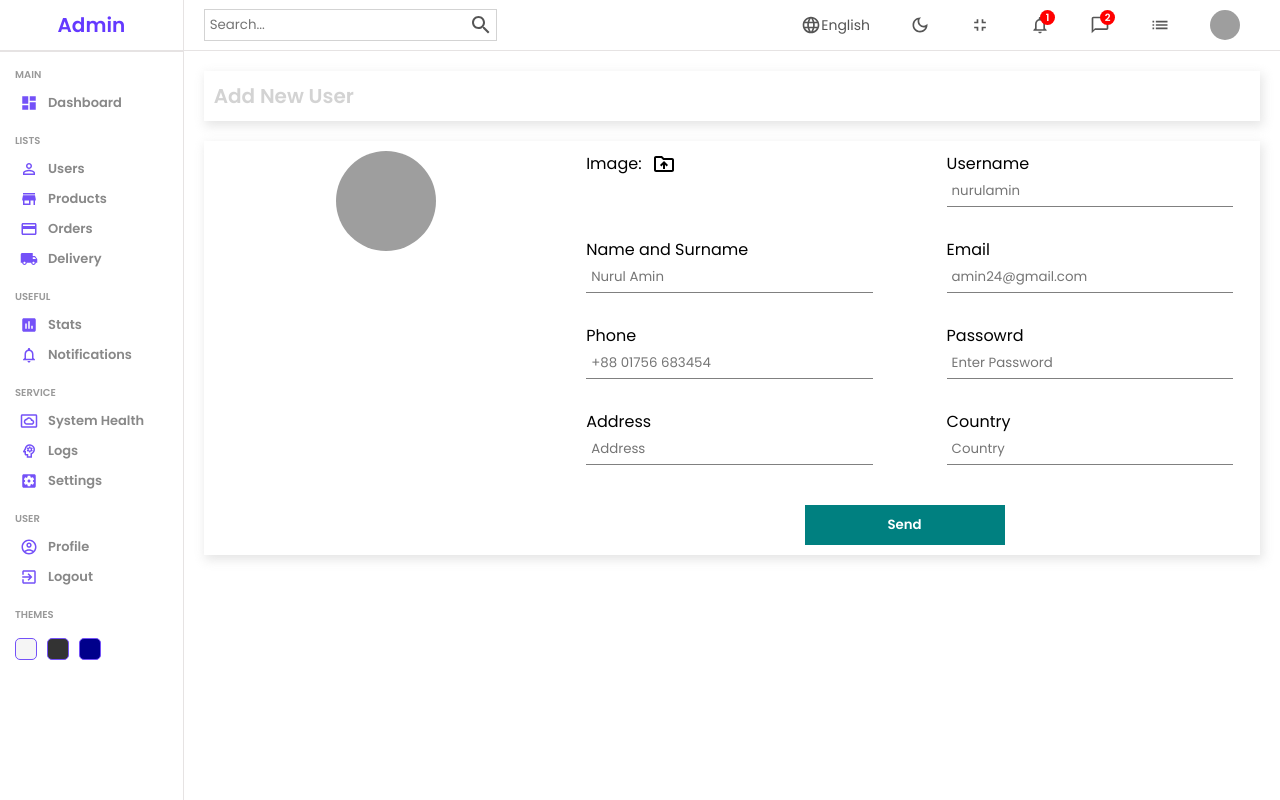
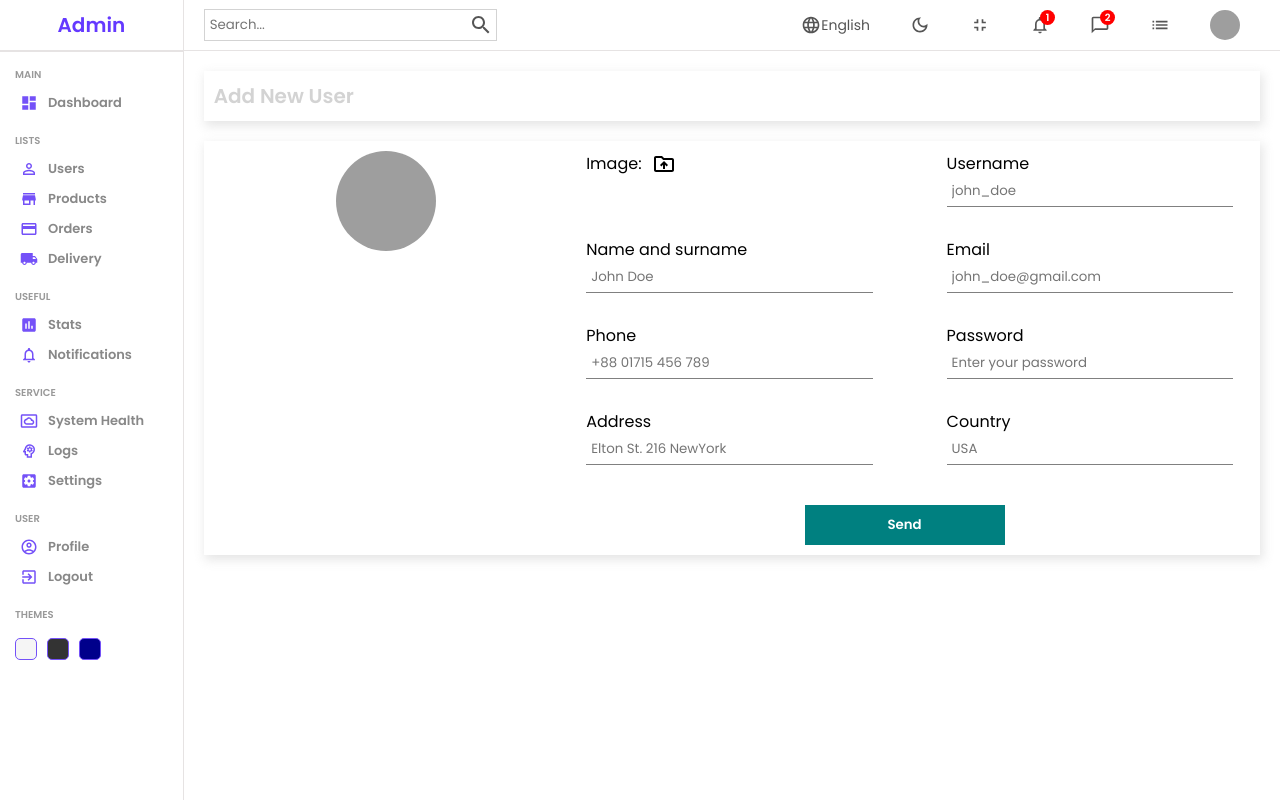
Before and after one commit to engnurulamin/react-admin, a React (Vite) app: page /users/new in a window 1280 px wide. Built offline with nearby package versions, Linux system fonts and the light colour scheme; grey boxes are pictures that could not be loaded.

Commit message:
user form obj

```diff
--- a/src/App.jsx
+++ b/src/App.jsx
@@ -4,6 +4,7 @@ import Login from "./pages/login/Login";
 import List from "./pages/list/List";
 import Single from "./pages/single/Single";
 import New from "./pages/new/New";
+import { productInputs, userInputs } from "./sources/formsource";
 
 function App() {
   return (
@@ -15,12 +16,18 @@ function App() {
           <Route path="users">
             <Route index element={<List />} />
             <Route path=":userId" element={<Single />} />
-            <Route path="new" element={<New />} />
+            <Route
+              path="new"
+              element={<New inputs={userInputs} title="Add New User" />}
+            />
           </Route>
           <Route path="products">
             <Route index element={<List />} />
             <Route path=":productId" element={<Single />} />
-            <Route path="new" element={<New />} />
+            <Route
+              path="new"
+              element={<New inputs={productInputs} title="Add New Product" />}
+            />
           </Route>
         </Route>
       </Routes>
--- a/src/pages/new/New.jsx
+++ b/src/pages/new/New.jsx
@@ -3,14 +3,14 @@ import "./new.scss";
 import Sidebar from "../../components/sidebar/Sidebar";
 import Navbar from "../../components/navbar/Navbar";
 import DriveFolderUploadOutlinedIcon from "@mui/icons-material/DriveFolderUploadOutlined";
-const New = () => {
+const New = ({ inputs, title }) => {
   return (
     <div className="new">
       <Sidebar />
       <div className="new-conatiner">
         <Navbar />
         <div className="top">
-          <h1>Add New User</h1>
+          <h1>{title}</h1>
         </div>
         <div className="bottom">
           <div className="left">
@@ -27,34 +27,12 @@ const New = () => {
                 </label>
                 <input type="file" id="file" style={{ display: "none" }} />
               </div>
-              <div className="form-input">
-                <label>Username</label>
-                <input type="text" placeholder="nurulamin" />
-              </div>
-              <div className="form-input">
-                <label>Name and Surname</label>
-                <input type="text" placeholder="Nurul Amin" />
-              </div>
-              <div className="form-input">
-                <label>Email</label>
-                <input type="email" placeholder="amin24@gmail.com" />
-              </div>
-              <div className="form-input">
-                <label>Phone</label>
-                <input type="text" placeholder="+88 01756 683454" />
-              </div>
-              <div className="form-input">
-                <label>Passowrd</label>
-                <input type="passowrd" placeholder="Enter Password" />
-              </div>
-              <div className="form-input">
-                <label>Address</label>
-                <input type="text" placeholder="Address" />
-              </div>
-              <div className="form-input">
-                <label>Country</label>
-                <input type="text" placeholder="Country" />
-              </div>
+              {inputs.map((input) => (
+                <div className="form-input" key={input.id}>
+                  <label>{input.label}</label>
+                  <input type={input.type} placeholder={input.placeholder} />
+                </div>
+              ))}
               <button>Send</button>
             </form>
           </div>
```
